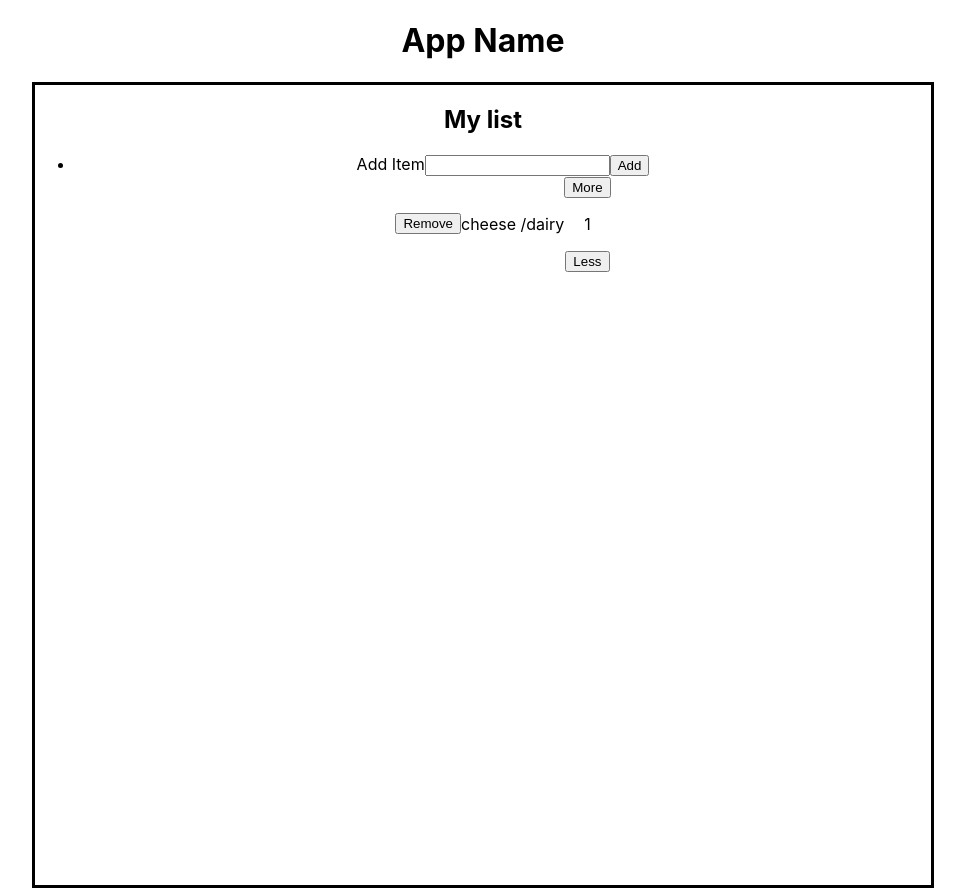
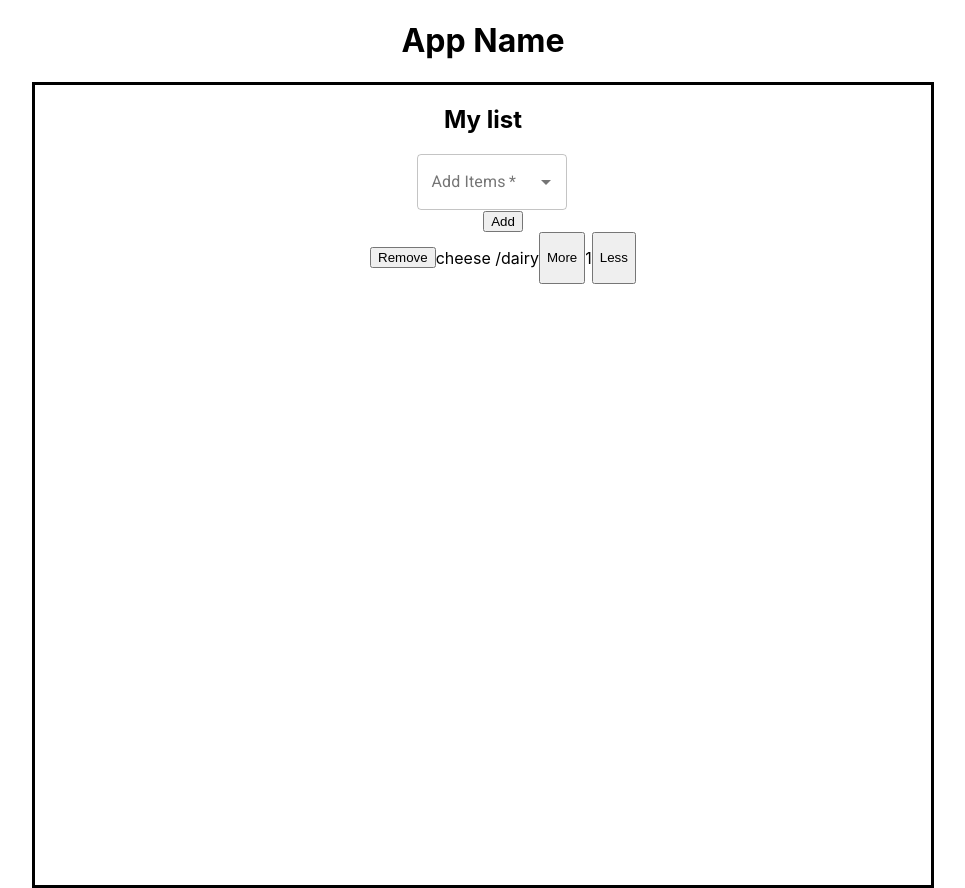
Before and after one commit to higashiM/project-sweep-fe, a React (Create React App) app in the folder project-sweep-fe/: page / in a window 1280 px wide. Shown: the whole page, without its empty margins (157-1122 px from the left). Built offline with nearby package versions, Linux system fonts and the light colour scheme.

Commit message:
added autcomplete styled component and added more static data

```diff
--- a/project-sweep-fe/src/App.css
+++ b/project-sweep-fe/src/App.css
@@ -6,13 +6,24 @@
   height: 40vmin;
   pointer-events: none;
 }
+.new-item-form {
+  width: 20%;
+  margin: auto;
+}
 
+li {
+  list-style-type: none;
+}
 .item-card {
   display: flex;
   align-items: center;
   text-decoration: none;
   justify-content: center;
 }
+.quantity-changer-container {
+  display: flex;
+}
+
 .unsorted-list-container {
   border: solid;
   width: 70%;
--- a/project-sweep-fe/src/components/ItemInputForm.jsx
+++ b/project-sweep-fe/src/components/ItemInputForm.jsx
@@ -1,5 +1,7 @@
 import React, { Component } from 'react';
 import foods from '../staticData/foods';
+import TextField from '@material-ui/core/TextField';
+import Autocomplete from '@material-ui/lab/Autocomplete';
 
 export class ItemInputForm extends Component {
   state = {
@@ -7,23 +9,30 @@ export class ItemInputForm extends Component {
   };
   render() {
     return (
-      <form onSubmit={this.handleSubmit}>
-        <label htmlFor="add-item-input">Add Item</label>
-
-        <input
-          id="add-item-input"
-          type="text"
-          name="foodName"
-          value={this.state.newItem.foodName}
-          onChange={this.handleChange}
-          required
+      <form onSubmit={this.handleSubmit} className="new-item-form">
+        <Autocomplete
+          id="auto-complete-input"
+          options={foods}
+          getOptionLabel={(option) => option.foodName}
+          style={{ width: 150 }}
+          renderInput={(params) => (
+            <TextField
+              {...params}
+              label="Add Items"
+              variant="outlined"
+              onKeyUp={this.handleKeyUp}
+              value={this.state.newItem.foodName}
+              name="foodName"
+              required
+            />
+          )}
         />
-
         <button type="submit">Add</button>
       </form>
     );
   }
-  handleChange = (event) => {
+  handleKeyUp = (event) => {
+    console.log(event.target.value);
     const { name, value } = event.target;
     this.setState((currentState) => {
       currentState.newItem[name] = value;
@@ -52,7 +61,9 @@ export class ItemInputForm extends Component {
       );
     } else {
       this.props.addListItem(newItem);
-      this.setState({ newItem: { foodName: '', quantity: 1, category: '' } });
+      this.setState({
+        newItem: { foodName: '', quantity: 1, category: '' },
+      });
     }
   };
 }
--- a/project-sweep-fe/src/components/QuantityChanger.jsx
+++ b/project-sweep-fe/src/components/QuantityChanger.jsx
@@ -33,29 +33,13 @@ export class QuantityChanger extends Component {
 
   incrementQuantity = (number) => {
     const { quantity, foodName } = this.props;
-    if (number === -1 && quantity === 1) {
+    const { quantityChange } = this.state;
+    if (number === -1 && quantity + quantityChange === 1) {
       this.props.deleteListItem(foodName);
     }
     this.setState((currentState) => {
       return { quantityChange: currentState.quantityChange + number };
     });
-    // this.setState(
-    //   (currentState) => {
-    //     return { quantityChange: currentState.quantityChange + number };
-    //   },
-    //   () => {
-    //     console.log(this.state.quantityChange);
-    //   }
-    // );
-    // this.setState(
-    //   (currentState) => {
-    //     currentState.item.quantity += currentState.quantityChange;
-    //     return { item: { ...currentState.item } };
-    //   },
-    //   () => {
-    //     console.log(this.state.item);
-    //   }
-    // );
   };
 }
 
--- a/project-sweep-fe/src/staticData/foods.js
+++ b/project-sweep-fe/src/staticData/foods.js
@@ -2,6 +2,17 @@ const foods = [
   { foodName: 'apples', category: 'fruit' },
   { foodName: 'milk', category: 'dairy' },
   { foodName: 'beef', category: 'meat' },
+  { foodName: 'spinach', category: 'veg' },
+  { foodName: 'crisps', category: 'snacks' },
+  { foodName: 'pizza', category: 'ready meals' },
+  { foodName: 'beer', category: 'alcohol' },
+  { foodName: 'yoghurt', category: 'dairy' },
+  { foodName: 'oranges', category: 'fruit' },
+  { foodName: 'beef burgers', category: 'meat' },
+  { foodName: 'sausages', category: 'meat' },
+  { foodName: 'chocolate', category: 'confectionary' },
+  { foodName: 'biscuits', category: 'confectionary' },
+  { foodName: 'sponges', category: 'cleaning products' },
 ];
 
 export default foods;
```
